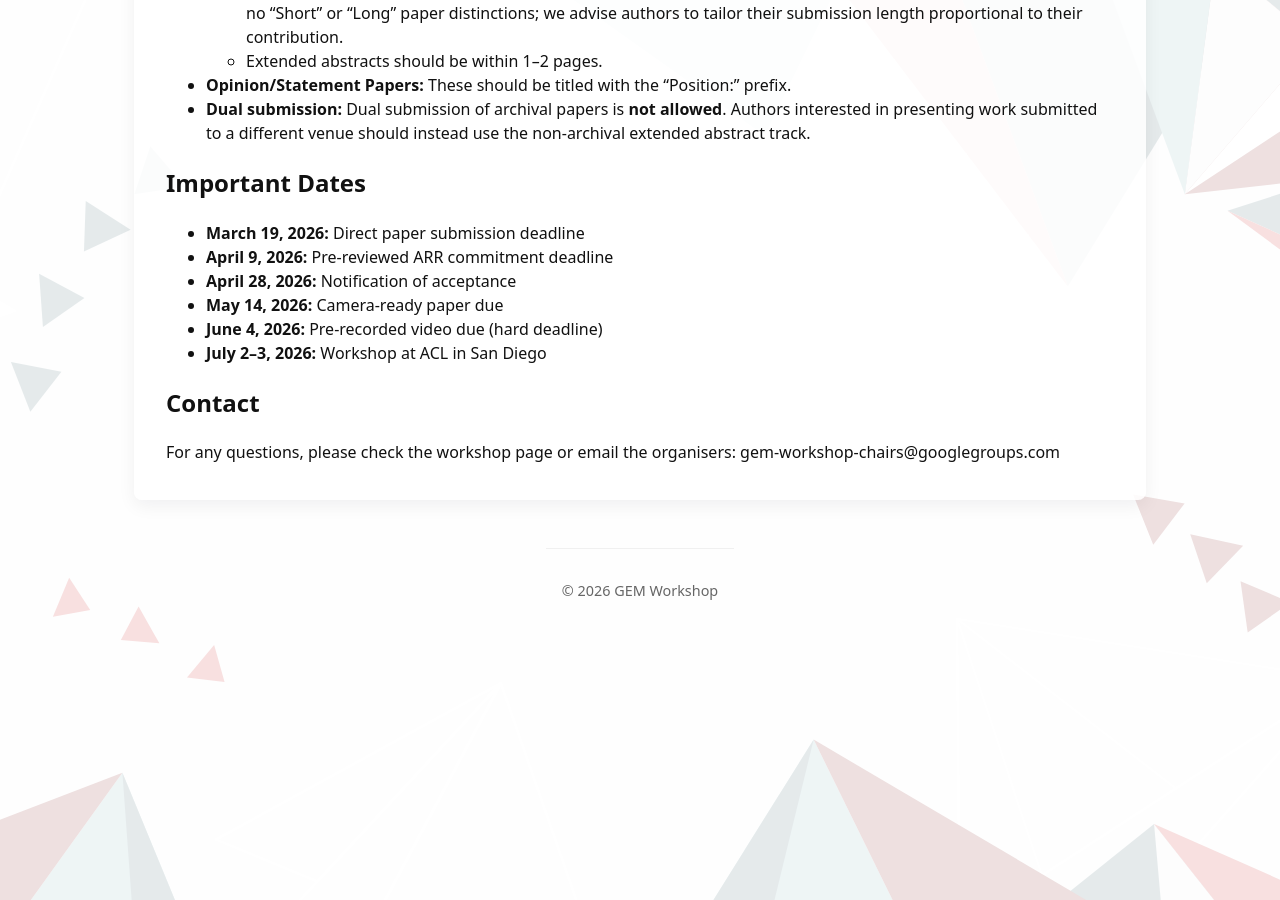
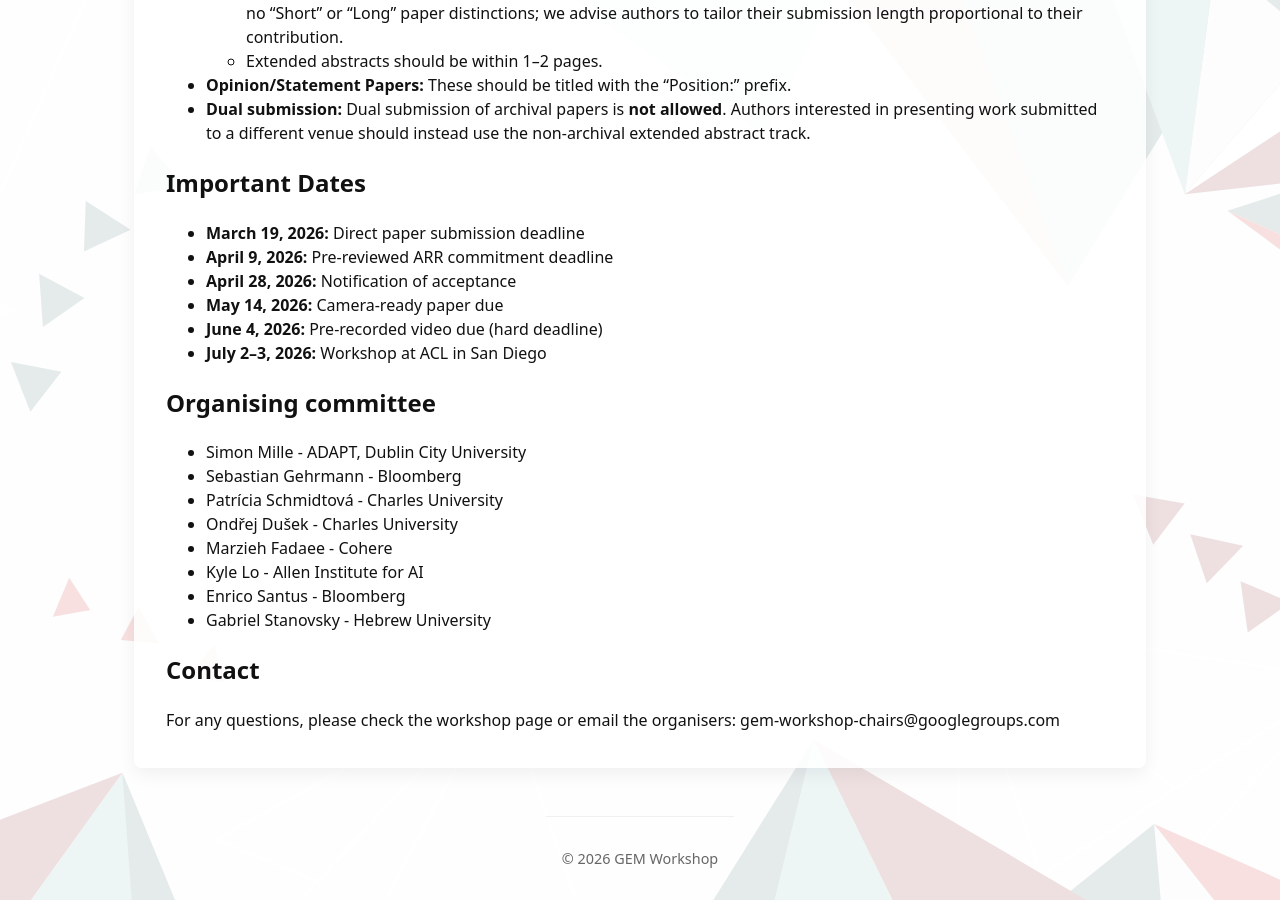
Before and after one commit to GEM-workshop/gem-workshop.github.io, a Jekyll site: the page built from index.md, in a window 1280 px wide and 900 px high, scrolled down 2360 px. Built offline with Jekyll 4.4.1, drawn with Linux system fonts in a browser that asks for light colours.

Commit message:
Update index.md
Added organisers

```diff
--- a/index.md
+++ b/index.md
@@ -86,6 +86,16 @@ All accepted papers will be given up to an additional page to address reviewers
 * **June 4, 2026:** Pre-recorded video due (hard deadline)
 * **July 2–3, 2026:** Workshop at ACL in San Diego
 
+## **Organising committee**
+* Simon Mille - ADAPT, Dublin City University
+* Sebastian Gehrmann - Bloomberg
+* Patrícia Schmidtová - Charles University
+* Ondřej Dušek - Charles University
+* Marzieh Fadaee - Cohere
+* Kyle Lo - Allen Institute for AI
+* Enrico Santus - Bloomberg
+* Gabriel Stanovsky - Hebrew University
+
 ## **Contact**
 
 For any questions, please check the workshop page or email the organisers: gem-workshop-chairs@googlegroups.com
```
